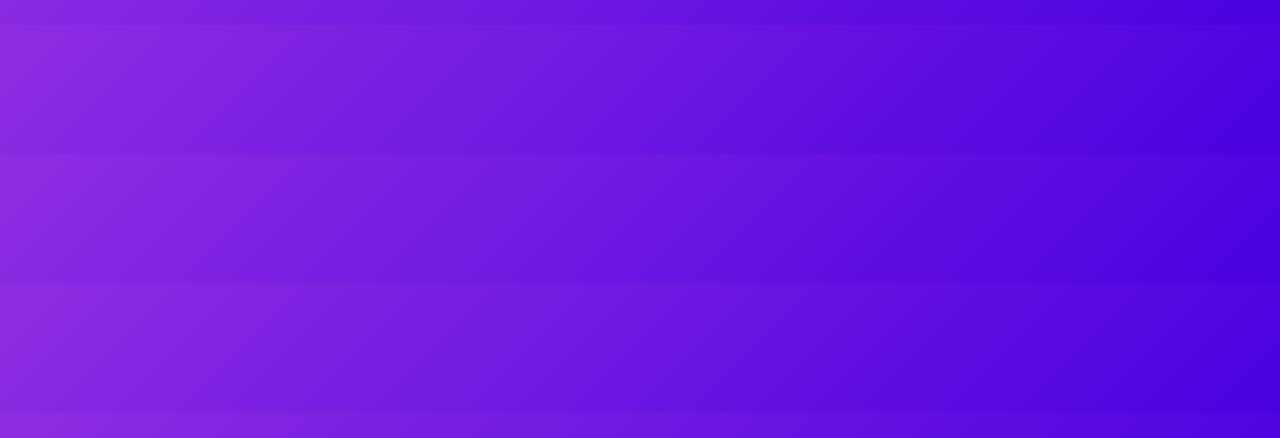
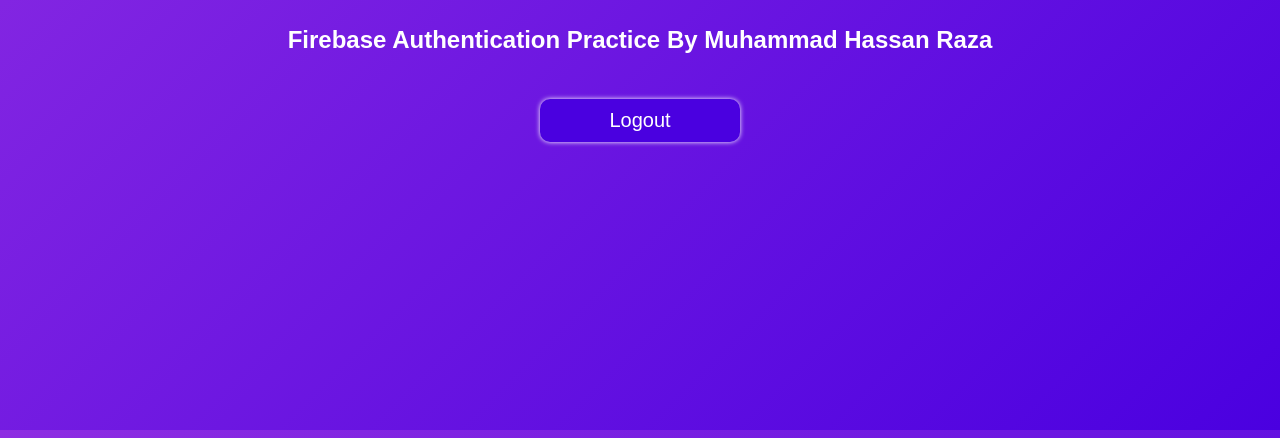
Before and after one commit to MuhammadHassanRaza25/Login-Signup-Firebase, a plain HTML site: page dashboard.html in a window 1280 px wide. Shown: the part 362-800 px from the top of the page. Drawn offline with Linux system fonts and the light colour scheme.

Commit message:
Login Signup Firebase

```diff
--- a/app.js
+++ b/app.js
@@ -1,4 +1,4 @@
-import { createUserWithEmailAndPassword,signInWithEmailAndPassword } from "https://www.gstatic.com/firebasejs/10.12.5/firebase-auth.js";
+import { createUserWithEmailAndPassword,signInWithEmailAndPassword, signOut } from "https://www.gstatic.com/firebasejs/10.12.5/firebase-auth.js";
 import { auth } from "./firebase.mjs";
 
 let loginEmail = document.getElementById('loginEmail')
@@ -8,6 +8,7 @@ let signupName = document.getElementById('signupName')
 let signupEmail = document.getElementById('signupEmail')
 let signupPass = document.getElementById('signupPass')
 let signupBtn = document.getElementById('signupBtn')
+let signoutBtn = document.getElementById('signoutBtn')
 
 signupBtn.addEventListener('click',()=>{
     createUserWithEmailAndPassword(auth, signupEmail.value, signupPass.value)
@@ -100,7 +101,18 @@ loginBtn.addEventListener('click',()=>{
         });
     }
 
-    loginEmail.value = ''
-    loginPass.value = ''
+    // loginEmail.value = ''
+    // loginPass.value = ''
   });
 })
+
+signoutBtn.addEventListener('click',()=>{
+signOut(auth).then(() => {
+  // Sign-out successful.
+  console.log('Sign-out successful');
+  window.location.href = 'index.html'
+}).catch((error) => {
+  // An error happened.
+  console.log('error');
+});
+})
--- a/dashboard.html
+++ b/dashboard.html
@@ -6,9 +6,43 @@
     <title>Dashboard</title>
     <link rel="icon" href="images/icon.png" type="image/x-icon">
 </head>
-<body style="  font-family: 'Arial', sans-serif; background: linear-gradient(135deg, #8e2de2, #4a00e0);">
+<style>
+    body{
+        font-family: 'Arial', sans-serif;
+        background: linear-gradient(135deg, #8e2de2, #4a00e0);
+        display: flex;
+        justify-content: center;
+        flex-direction: column;
+        align-items: center;
+        height: 97vh;
+    }
+    #signoutBtn{
+        background-color: #4a00e0;
+        color: white;
+        padding: 10px;
+        border-radius: 10px;
+        border: none;
+        font-size: 20px;
+        width: 200px;
+        box-shadow: 0px 0px 5px white;
+        margin-top: 2%;
+        transition: all 0.5s;
+        cursor: pointer;
+    }
+    #signoutBtn:hover{
+        background-color: #3d00b8;
+        color: white;
+        transition: all 0.5s;
+        box-shadow: 0px 0px 10px white;
+    }
+</style>
+<body>
 
-    <h1 style="color: white; font-family: sans-serif; text-align: center;">Welcome to Dashboard Page 👋🏻</h1>
-    <h2 style="color: white; font-family: sans-serif; text-align: center;">Firebase Authentication Practice By Muhammad Hassan Raza</h2>
+    <h1 style="color: white;">Welcome to Dashboard Page 👋🏻</h1>
+    <h2 style="color: white;">Firebase Authentication Practice By Muhammad Hassan Raza</h2>
+    <button id="signoutBtn">Logout</button>
+
+
+    <script src="app.js" type="module"></script>
 </body>
 </html>
```
